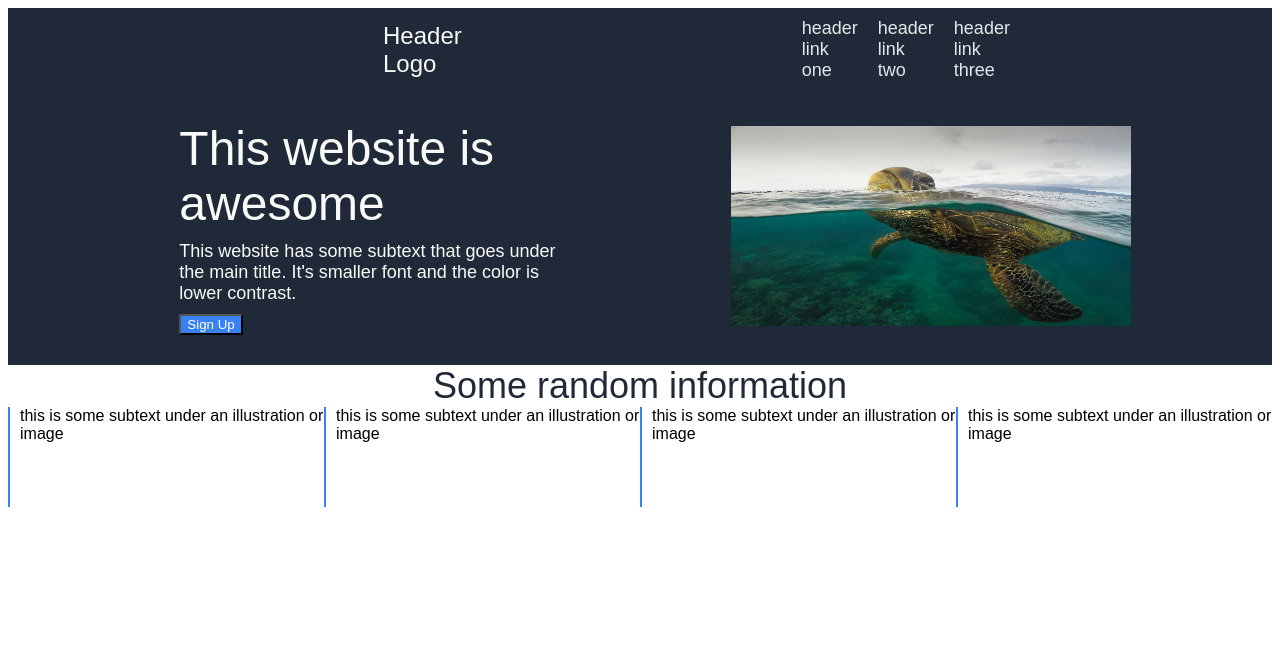
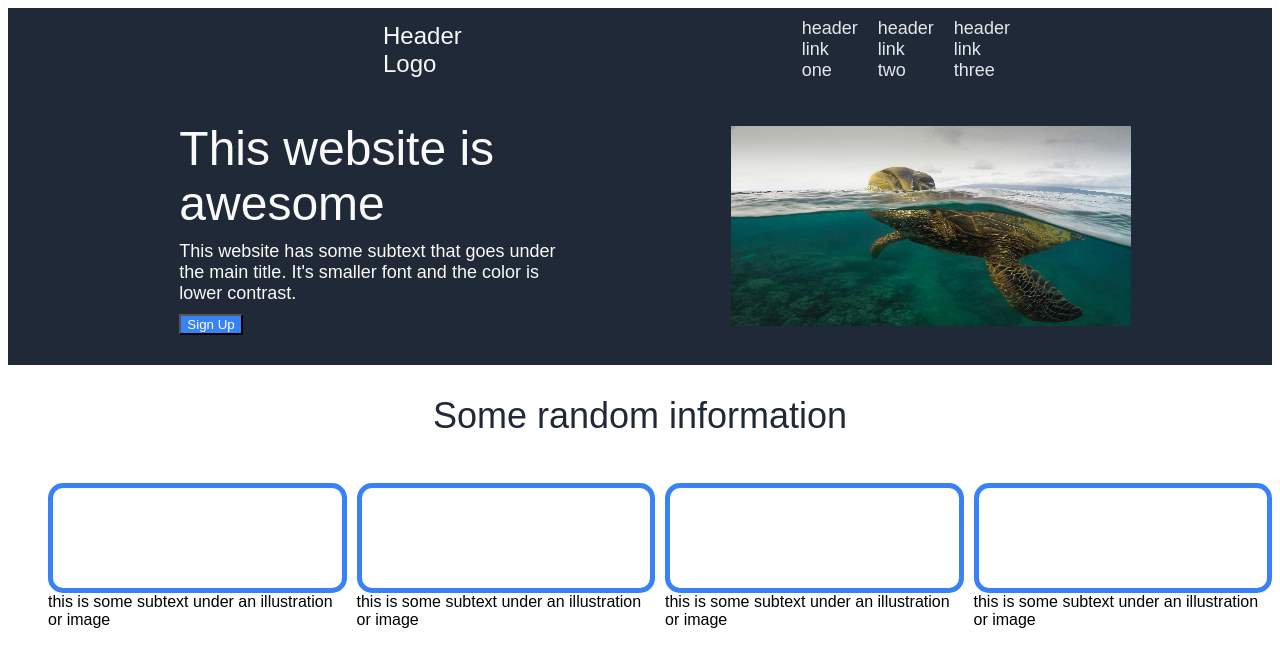
Before and after one commit to Jarrellmarc/odin-landing, a plain HTML site: page landing.html in a window 1280 px wide. Shown: the top 666 px of the page. Drawn offline with Linux system fonts and the light colour scheme.

Commit message:
Modify card section of landing.html
Modified card section with styling to add empty cards with blue borders

```diff
--- a/landing.html
+++ b/landing.html
@@ -25,23 +25,35 @@
     </div>
 
     <div class="mid-title">Some random information</div>
-    <div class="cards">
-        <div class="card-one">
-            <div class="one-box"></div>
-            <div class="one-text">this is some subtext under an illustration or image</div>
-        </div>
-        <div class="card-two">
-            <div class="two-box"></div>
-            <div class="two-text">this is some subtext under an illustration or image</div>
-        </div>
-        <div class="card-three">
-            <div class="three-box"></div>
-            <div class="three-text">this is some subtext under an illustration or image</div>
-        </div>
-        <div class="card-four">
-            <div class="four-box"></div>
-            <div class="four-text">this is some subtext under an illustration or image</div>
-        </div>
+    <ul class="cards">
+        <li class="card-items">
+            <div class="card">
+                <div class="card-box"></div>
+                <div class="card-text">this is some subtext under an illustration or image</div>
+            </div>
+
+        </li>
+
+        <li class="card-items">
+            <div class="card">
+                <div class="card-box"></div>
+                <div class="card-text">this is some subtext under an illustration or image</div>
+            </div>
+        </li>
+
+        <li class="card-items">
+            <div class="card">
+                <div class="card-box"></div>
+                <div class="card-text">this is some subtext under an illustration or image</div>
+            </div>
+        </li>
+
+        <li class="card-items">
+            <div class="card">
+                <div class="card-box"></div>
+                <div class="card-text">this is some subtext under an illustration or image</div>
+            </div>
+        </li>
     </div>
 
 
--- a/styles.css
+++ b/styles.css
@@ -6,6 +6,11 @@ button {
     background-color: #3882f6;
     color: white;
 }
+
+li {
+    list-style-type: none;
+}
+
 .header-one,
 .header-two {
     display: flex;
@@ -81,26 +86,19 @@ button {
     font-weight: extra-bold;
     display: flex;
     justify-content: center;
-
+    padding: 30px;
 }
 
-.cards  {
+.cards {
     display: flex;
     justify-content: center;
+    gap: 10px;
 }
 
-.card-one,
-.card-two,
-.card-three,
-.card-four {
+.card-box {
     display: flex;
-    gap: 10px;
+    border-radius: 15px;
+    border: 5px solid #3882f6;
     min-height: 100px;
+    min-width: 100px;
 }
-
-.one-box,
-.two-box,
-.three-box,
-.four-box {
-    border: 1px solid #3882f6;
-}
```
